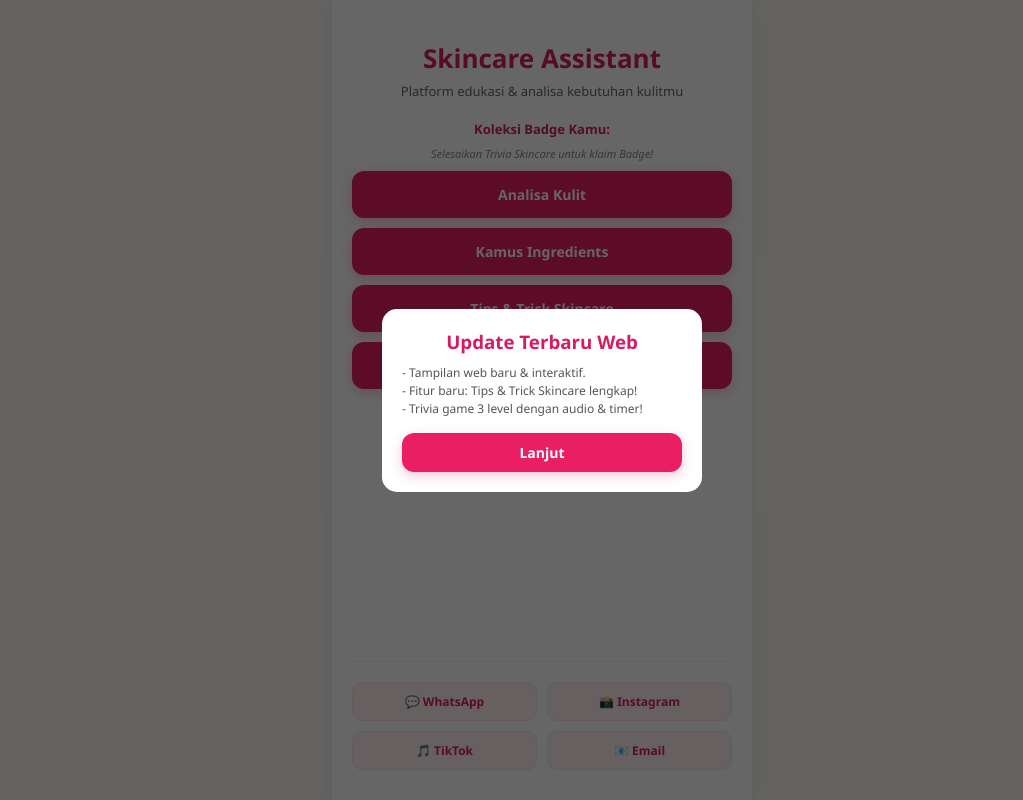
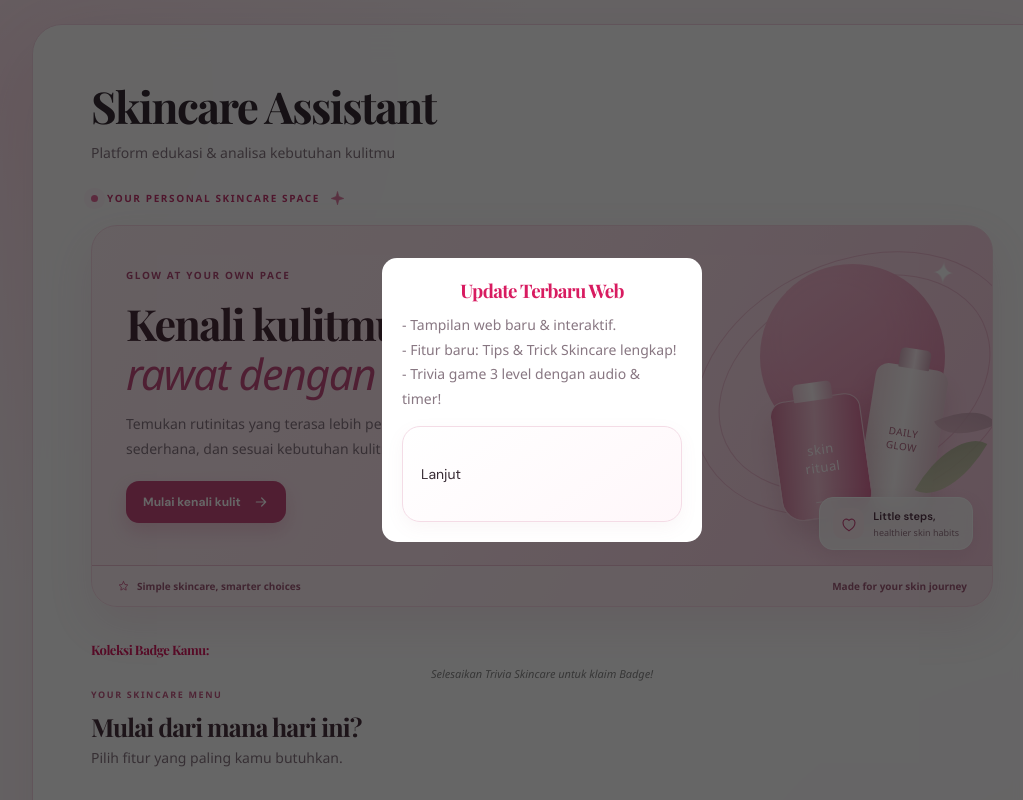
Before and after one commit to gigih2glow/Web-Skincare, a website: page index.html in a window 1280 px wide. Shown: the top 800 px of the page, without its empty margins (98-1121 px from the left). Drawn offline with nearby package versions, Linux system fonts and the light colour scheme; a web font is replaced by a local one.

Commit message:
Refresh skincare homepage with pink hero and SVG icons

```diff
--- a/index.html
+++ b/index.html
@@ -104,6 +104,7 @@
         .close-btn { position: absolute; right: 15px; top: 10px; color: #aaa; font-size: 24px; font-weight: bold; cursor: pointer; }
         .close-btn:hover { color: #D81B60; }
     </style>
+<link rel="stylesheet" href="modern.css">
 </head>
 <body>
 
@@ -113,21 +114,23 @@
         <h1>Skincare Assistant</h1>
         <p>Platform edukasi & analisa kebutuhan kulitmu</p>
 
-        <div id="home-badge-container"></div>
+        <div class="welcome-strip"><span class="status-dot"></span> YOUR PERSONAL SKINCARE SPACE <svg viewBox="0 0 24 24" aria-hidden="true"><path d="m12 2 2 7 7 3-7 2-2 7-2-7-7-2 7-3 2-7Z"/></svg></div>
+<section class="hero-card"><div class="hero-copy"><span class="eyebrow">GLOW AT YOUR OWN PACE</span><h2>Kenali kulitmu,<br><em>rawat dengan cinta.</em></h2><p>Temukan rutinitas yang terasa lebih personal, sederhana, dan sesuai kebutuhan kulitmu.</p><button class="hero-cta" onclick="switchScreen('analisa-screen')">Mulai kenali kulit <svg viewBox="0 0 24 24"><path d="M5 12h14m-6-6 6 6-6 6"/></svg></button></div><div class="hero-art" aria-hidden="true"><div class="art-orbit orbit-one"></div><div class="art-orbit orbit-two"></div><div class="art-sun"></div><div class="art-bottle bottle-back"><span>DAILY<br>GLOW</span></div><div class="art-bottle bottle-front"><span>skin<br>ritual</span><i></i></div><div class="art-leaf leaf-one"></div><div class="art-leaf leaf-two"></div><span class="art-star star-one">✦</span><span class="art-star star-two">✧</span><div class="art-caption"><span class="caption-icon"><svg viewBox="0 0 24 24"><path d="M12 21s-8-4.5-8-11a4.5 4.5 0 0 1 8-2.8A4.5 4.5 0 0 1 20 10c0 6.5-8 11-8 11Z"/></svg></span><span><b>Little steps,</b><small>healthier skin habits</small></span></div></div><div class="hero-bottom"><span><svg viewBox="0 0 24 24"><path d="m12 3 2.6 5.3L20 9l-4 4 .9 5.7-4.9-2.8-4.9 2.8L8 13 4 9l5.4-.7L12 3Z"/></svg> Simple skincare, smarter choices</span><span>Made for your skin journey</span></div></section>
+<div id="home-badge-container"></div><div class="section-heading"><span>YOUR SKINCARE MENU</span><h3>Mulai dari mana hari ini?</h3><p>Pilih fitur yang paling kamu butuhkan.</p></div>
 
         <div class="menu-container">
-            <button class="menu-btn" onclick="switchScreen('analisa-screen')">Analisa Kulit</button>
-            <button class="menu-btn" onclick="switchScreen('kamus-screen')">Kamus Ingredients</button>
-            <button class="menu-btn" onclick="switchScreen('tips-screen')">Tips & Trick Skincare</button>
-            <button class="menu-btn" onclick="switchScreen('trivia-screen')">Trivia Skincare</button>
+            <button class="menu-btn" onclick="switchScreen('analisa-screen')"><span class="menu-icon"><svg viewBox="0 0 24 24"><path d="M12 3a7 7 0 0 0-4 12.7V19h8v-3.3A7 7 0 0 0 12 3Z"/><path d="M9 22h6"/></svg></span><span class="menu-label"><b>Analisa Kulit</b><small>Kenali kebutuhan kulitmu</small></span><svg class="menu-arrow" viewBox="0 0 24 24"><path d="M5 12h14m-6-6 6 6-6 6"/></svg></button>
+            <button class="menu-btn" onclick="switchScreen('kamus-screen')"><span class="menu-icon"><svg viewBox="0 0 24 24"><path d="M4 5.5A2.5 2.5 0 0 1 6.5 3H20v17H6.5A2.5 2.5 0 0 1 4 17.5v-12Z"/><path d="M4 17.5A2.5 2.5 0 0 1 6.5 15H20M8 7h8M8 10h6"/></svg></span><span class="menu-label"><b>Kamus Ingredients</b><small>Pelajari bahan skincare</small></span><svg class="menu-arrow" viewBox="0 0 24 24"><path d="M5 12h14m-6-6 6 6-6 6"/></svg></button>
+            <button class="menu-btn" onclick="switchScreen('tips-screen')"><span class="menu-icon"><svg viewBox="0 0 24 24"><path d="M12 3a7 7 0 0 0-4 12.7V19h8v-3.3A7 7 0 0 0 12 3Z"/><path d="m9 10 2 2 4-4M9 22h6"/></svg></span><span class="menu-label"><b>Tips & Trick Skincare</b><small>Kebiasaan kecil, dampak baik</small></span><svg class="menu-arrow" viewBox="0 0 24 24"><path d="M5 12h14m-6-6 6 6-6 6"/></svg></button>
+            <button class="menu-btn" onclick="switchScreen('trivia-screen')"><span class="menu-icon"><svg viewBox="0 0 24 24"><path d="M12 3 14.5 8.5 20 11l-5.5 2.5L12 19l-2.5-5.5L4 11l5.5-2.5L12 3Z"/></svg></span><span class="menu-label"><b>Trivia Skincare</b><small>Uji pengetahuan sambil bermain</small></span><svg class="menu-arrow" viewBox="0 0 24 24"><path d="M5 12h14m-6-6 6 6-6 6"/></svg></button>
         </div>
 
         <div class="footer-contact">
             <div class="contact-grid">
-                <a href="https://wa.me/6285640743667" target="_blank" class="contact-link">💬 WhatsApp</a>
-                <a href="https://instagram.com/gigih2glow" target="_blank" class="contact-link">📸 Instagram</a>
-                <a href="https://tiktok.com/@gigih2glow" target="_blank" class="contact-link">🎵 TikTok</a>
-                <a href="mailto:gigihjuang10@gmail.com" class="contact-link">📧 Email</a>
+                <a href="https://wa.me/6285640743667" target="_blank" class="contact-link"><svg viewBox="0 0 24 24" aria-hidden="true"><path d="M20 11.5a8 8 0 0 1-11.8 7L4 20l1.5-4A8 8 0 1 1 20 11.5Z"/><path d="M9 8.5c.5 2 2 3.5 4 4l1-1 2 1c-.2 1.3-1.2 2-2.5 1.7-3-.7-5.5-3.2-6.2-6.2C7 6.7 7.7 5.7 9 5.5l1 2-1 1Z"/></svg> WhatsApp</a>
+                <a href="https://instagram.com/gigih2glow" target="_blank" class="contact-link"><svg viewBox="0 0 24 24" aria-hidden="true"><rect x="3" y="3" width="18" height="18" rx="5"/><circle cx="12" cy="12" r="4"/><circle cx="17.5" cy="6.5" r="1" class="svg-fill"/></svg> Instagram</a>
+                <a href="https://tiktok.com/@gigih2glow" target="_blank" class="contact-link"><svg viewBox="0 0 24 24" aria-hidden="true"><path d="M14 3v11.2a4.2 4.2 0 1 1-4-4.2"/><path d="M14 3c.7 3 2.7 4.7 6 5"/></svg> TikTok</a>
+                <a href="mailto:gigihjuang10@gmail.com" class="contact-link"><svg viewBox="0 0 24 24" aria-hidden="true"><rect x="3" y="5" width="18" height="14" rx="2"/><path d="m4 7 8 6 8-6"/></svg> Email</a>
             </div>
         </div>
     </div>
```
